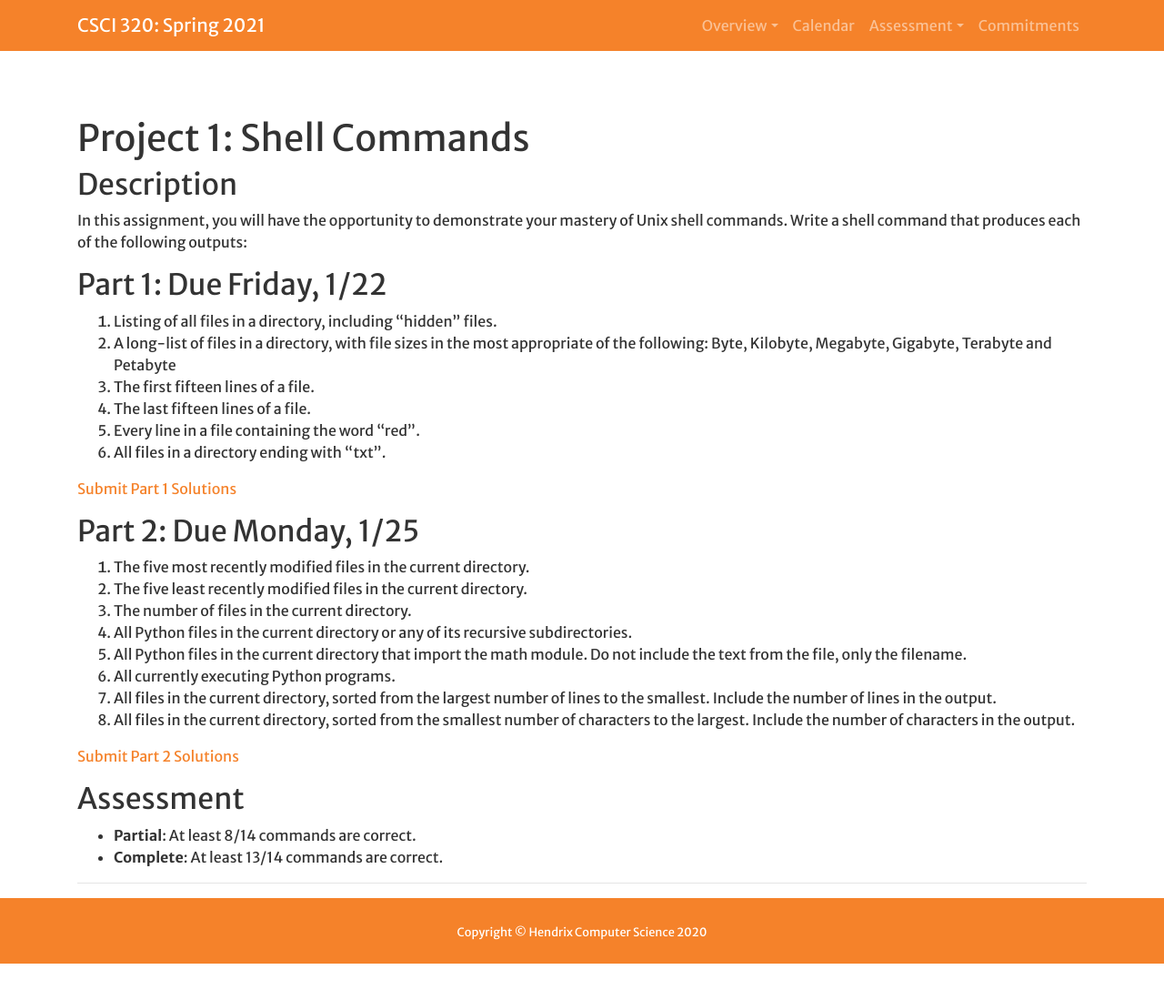
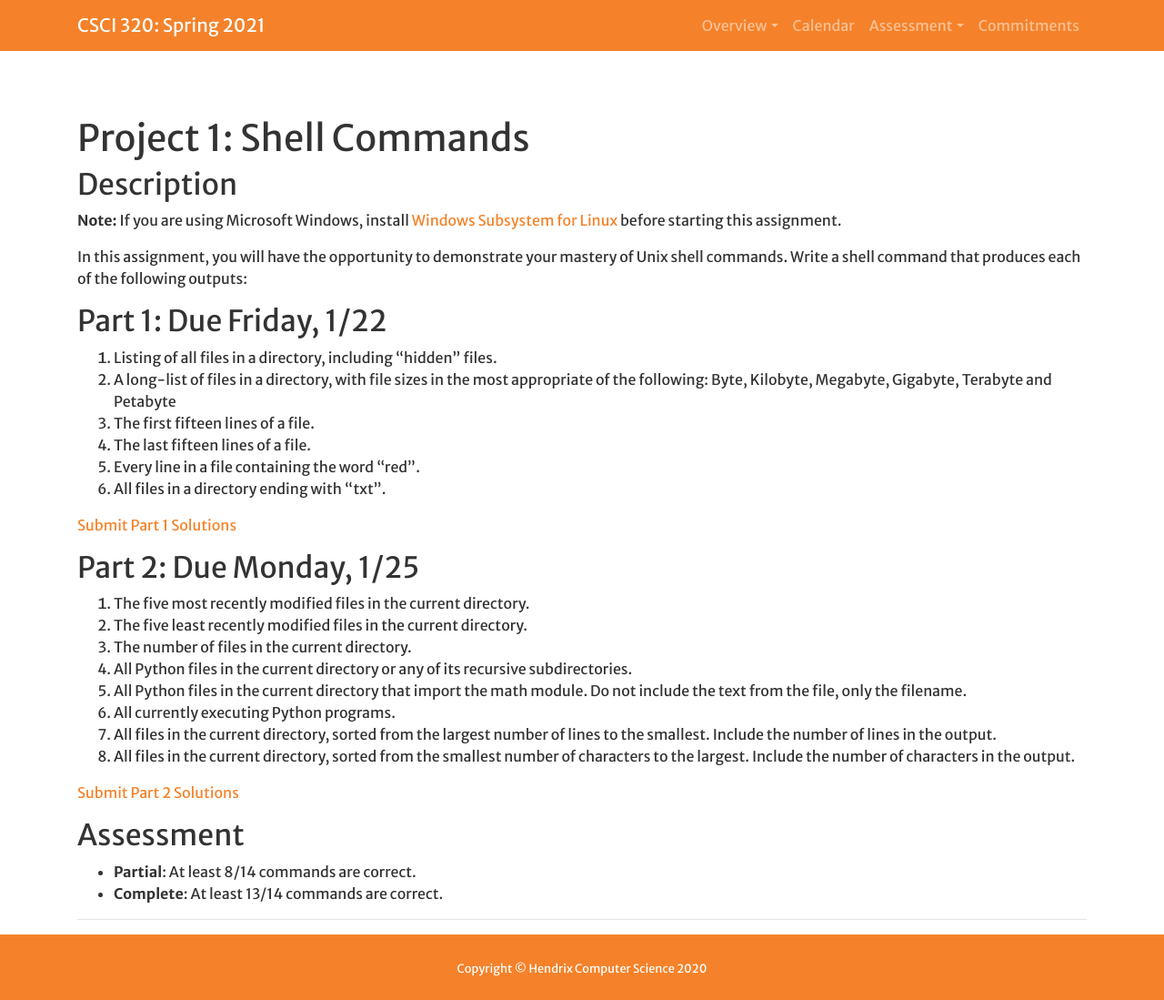
Before and after one commit to Hendrix-CS/csci320, a Jekyll site: the page built from projects/shell_commands.md, in a window 1280 px wide and 1099 px high. Shown: the whole window at 91% size. Built offline with Jekyll 4.4.1, drawn with Linux system fonts in a browser that asks for light colours; a script that is not in the unit is left out; our own code applies the rules of GitHub Pages for plain Markdown files.

Commit message:
Updated project 1.

```diff
--- a/projects/shell_commands.md
+++ b/projects/shell_commands.md
@@ -6,6 +6,10 @@ worktitle: Shell Commands
 ---
 
 ## Description
+
+**Note:** If you are using Microsoft Windows, install
+[Windows Subsystem for Linux](https://docs.microsoft.com/en-us/windows/wsl/install-win10)
+before starting this assignment.
 
 In this assignment, you will have the opportunity to demonstrate your mastery of
 Unix shell commands. Write a shell command that produces each of the following outputs:
```
